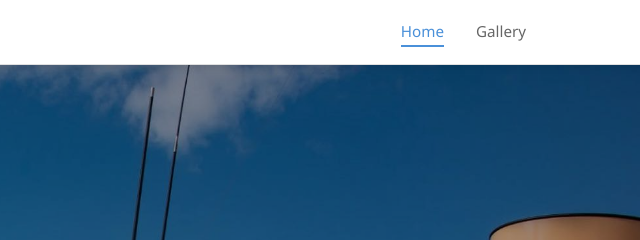
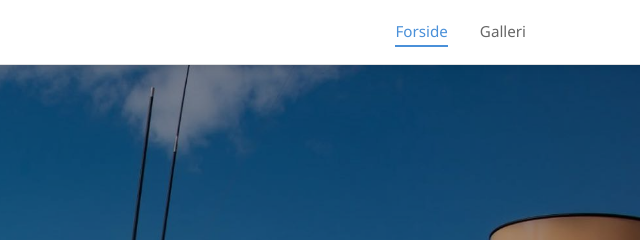
Before and after one commit to b-thygesen/rdv, a plain HTML site: page index.html in a window 1280 px wide. Shown: the top 240 px of the page, 640-1280 px from the left. Drawn offline with Linux system fonts and the light colour scheme.

Commit message:
Translate navbar links to Danish (Forside, Galleri)
Co-authored-by: Copilot <223556219+Copilot@users.noreply.github.com>

```diff
--- a/index.html
+++ b/index.html
@@ -17,8 +17,8 @@
       </button>
       <nav>
         <ul>
-          <li><a href="index.html">Home</a></li>
-          <li><a href="gallery.html">Gallery</a></li>
+          <li><a href="index.html">Forside</a></li>
+          <li><a href="gallery.html">Galleri</a></li>
         </ul>
       </nav>
     </div>
```
Also changed, not shown: gallery.html (+2 -2 lines).
